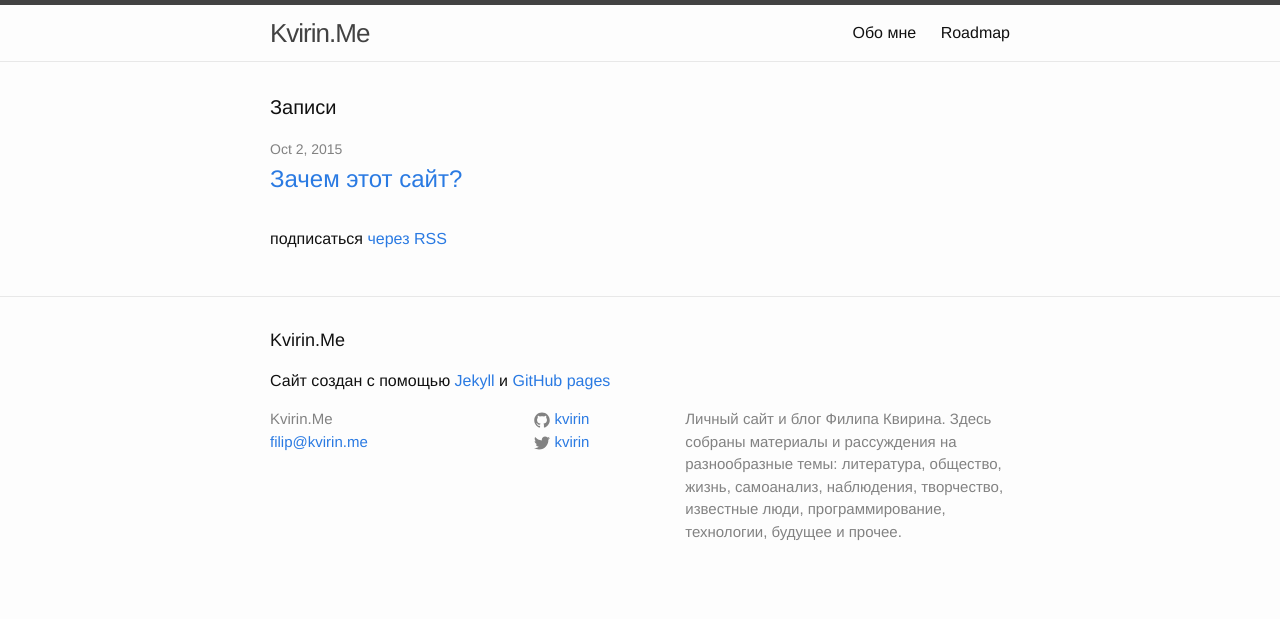
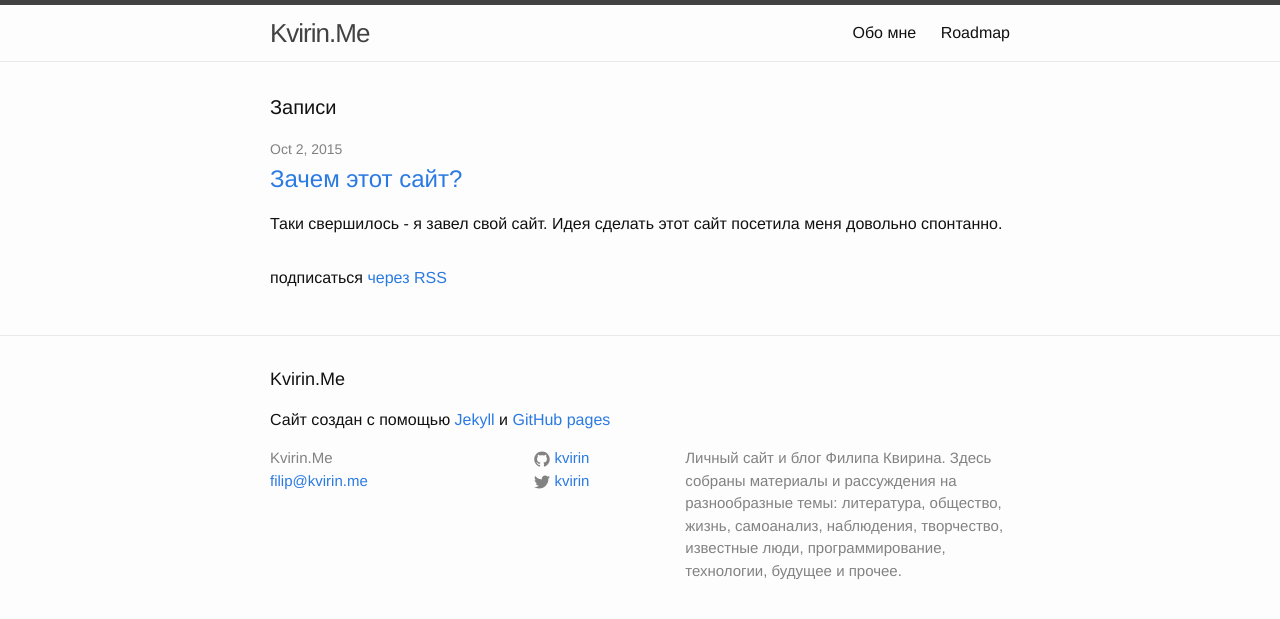
Before and after one commit to kvirin/blog, a Jekyll site: the page built from index.html, in a window 1280 px wide. Shown: the top 619 px of the page. Built offline with Jekyll 4.4.1, drawn with Linux system fonts in a browser that asks for light colours.

Commit message:
Enable output truncated content of posts on posts list

```diff
--- a/_posts/2015-10-02-why-need-site.markdown
+++ b/_posts/2015-10-02-why-need-site.markdown
@@ -6,7 +6,7 @@ categories: blog posts
 ---
 Таки свершилось - я завел свой сайт.
 
-Идея сделать этот сайт посетила меня довольно спонтанно. Должен признаться, побужедением к действию стала скука на работе, желание занять себя чем-то интересным и нежелание выполнять текущие задачи.
+Идея сделать этот сайт посетила меня довольно спонтанно. <!-- more -->Должен признаться, побужедением к действию стала скука на работе, желание занять себя чем-то интересным и нежелание выполнять текущие задачи.
 
 Поскольку это все только сегодня появилось, у меня еще нет достаточно четкого понимания, что я буду размещать на этом сайте. Зато присутствует слегка размытое представление об этом. Здесь я буду размещать свои блогозаписи разной степени унылости и интересности, и пытаться собирать интересный материал. Материал естественно интересный в первую очередь мне самому, но, может быть найдутся люди, кому эти материалы будут также интересны.
 
--- a/index.html
+++ b/index.html
@@ -14,6 +14,9 @@ layout: default
         <h2>
           <a class="post-link" href="{{ post.url | prepend: site.baseurl }}">{{ post.title }}</a>
         </h2>
+        <p>
+          {{ post.content | split:"<!-- more -->" | first | strip_html | truncate:300 }}
+        </p>
       </li>
     {% endfor %}
   </ul>
```
